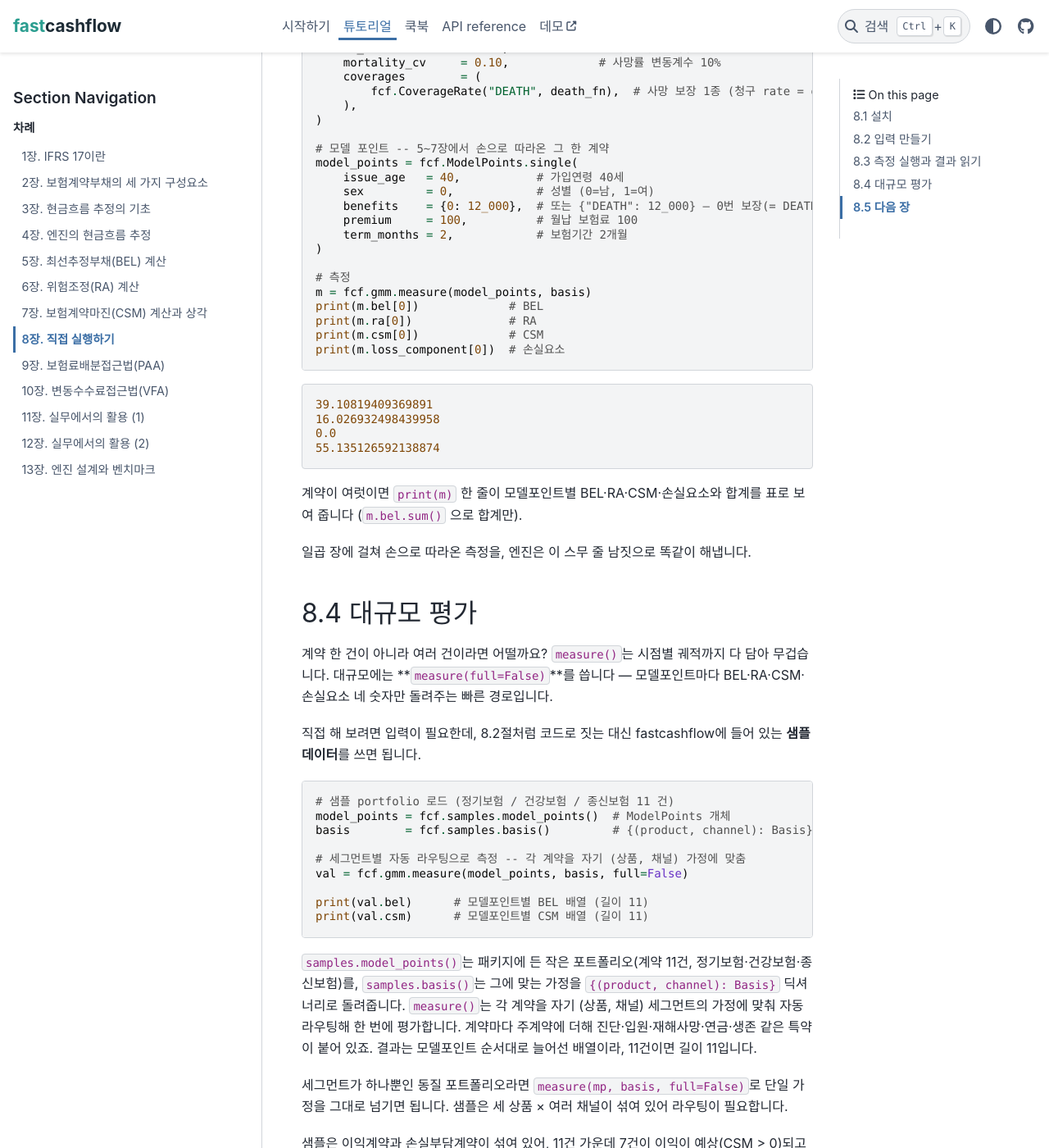
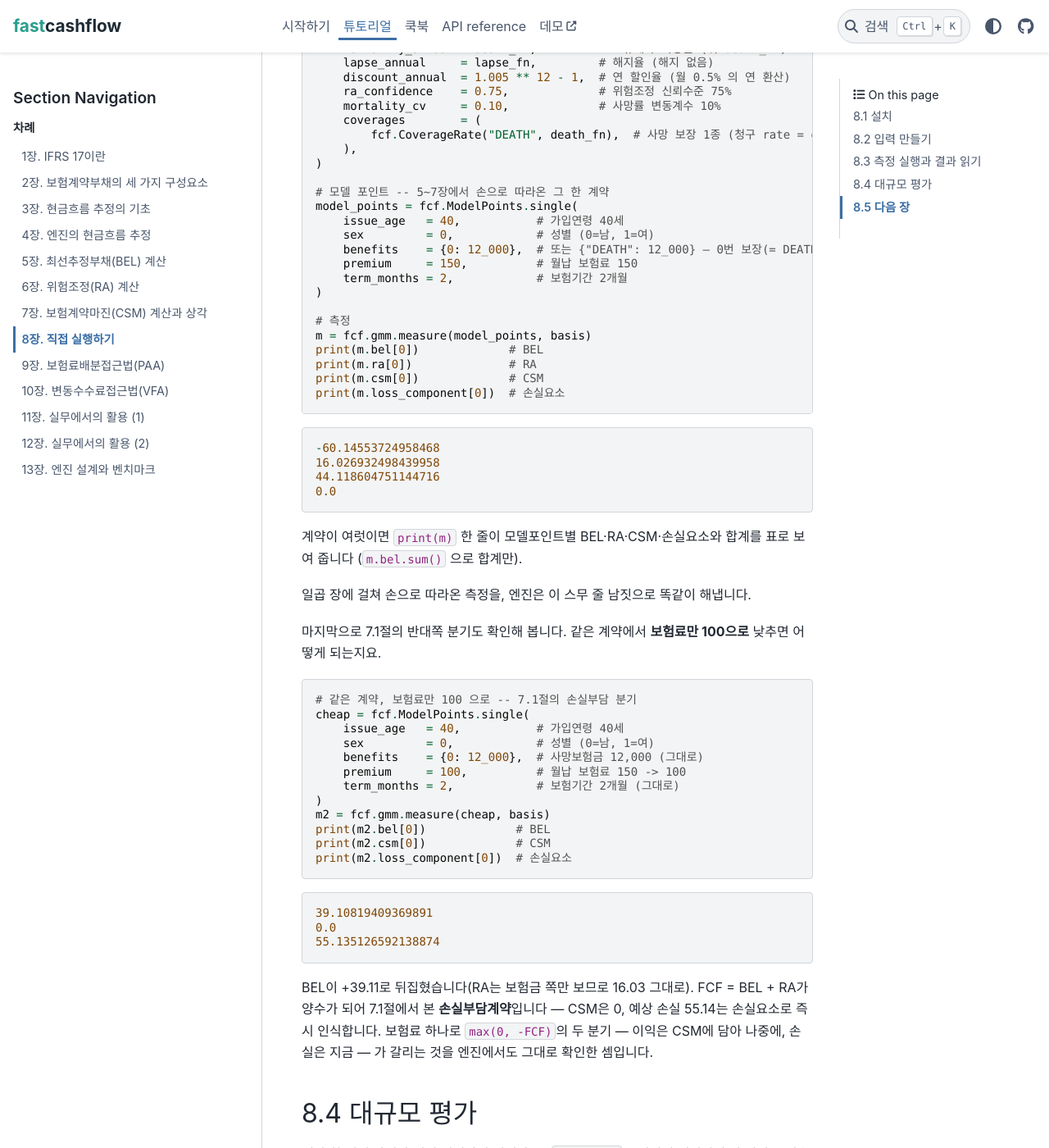
Before and after one commit to seokhoonj/fastcashflow, a Sphinx documentation site: the page built from docs/tutorial/08-hands-on.md, in a window 1280 px wide and 1400 px high, scrolled down 4749 px. Shown: the whole window at 82% size. Built offline with Sphinx 7.4.7 and the PyData theme 0.15.4, drawn with Linux system fonts in a browser that asks for light colours; some of the changed text lies outside the part shown.

Commit message:
docs: make the tutorial's running contract profitable so the main thread shows a CSM
The 2-month hand-calc contract of chapters 5-8 was onerous (premium 100,
FCF +55.11), so the tutorial's flagship hands-on run produced CSM = 0 and
the CSM roll of chapter 7.4 was never reproduced by the engine. Raise the
premium to 150: the hand calculation now lands on BEL -60.15 (a negative
BEL teaching the sign convention on the way), FCF -44.14 and CSM 44.14,
chapter 7.4 rolls that CSM by hand (44.14 -> 22.07 -> 0) next to the
abstract example, and chapter 8 validates the whole thread against the
engine (-60.15 / 16.03 / 44.12). The onerous case moves to its own
paragraph in 7.1 and a premium-100 re-run at the end of 8.3, so both
branches of max(0, -FCF) still appear -- profit deferred into the CSM,
loss recognised at once.

````diff
--- a/docs/tutorial/08-hands-on.md
+++ b/docs/tutorial/08-hands-on.md
@@ -155,12 +155,12 @@ model_points = fcf.ModelPoints.single(
     issue_age   = 40,           # 가입연령 40세
     sex         = 0,            # 성별 (0=남, 1=여)
     benefits    = {0: 12_000},  # 또는 {"DEATH": 12_000} — 0번 보장(= DEATH) 보험금 12,000
-    premium     = 100,          # 월납 보험료 100
+    premium     = 150,          # 월납 보험료 150
     term_months = 2,            # 보험기간 2개월
 )
 ```
 
-가입연령 40세, 사망보험금 12,000, 월 보험료 100, 보험기간 2개월 —
+가입연령 40세, 사망보험금 12,000, 월 보험료 150, 보험기간 2개월 —
 5~7장의 그 계약입니다. `12_000`의 밑줄은 자릿수를 읽기 쉽게 나눈
 것일 뿐, `12000`과 같습니다. `benefits={0: 12_000}`은 위에서 등록한
 첫 번째(= 0번) 보장 — 곧 `"DEATH"` — 에 12,000을 매단다는 뜻입니다.
@@ -192,10 +192,10 @@ print(m.loss_component[0])  # 손실요소
 나옵니다.
 
 ```
-39.10819409369891
+-60.14553724958468
 16.026932498439958
+44.118604751144716
 0.0
-55.135126592138874
 ```
 
 `m.bel`은 모델포인트별 BEL을 담은 배열입니다 — 각 계약의 **최초 인식
@@ -203,11 +203,13 @@ print(m.loss_component[0])  # 손실요소
 하나뿐이니 `[0]`이면 됩니다. 시점별 BEL 궤적(5.3절의 BEL 곡선)이 필요하면
 `m.bel_path`를 씁니다.
 
-이 숫자들을 알아보시겠습니까? 5장에서 손으로 구한 BEL 39.10,
+이 숫자들을 알아보시겠습니까? 5장에서 손으로 구한 BEL -60.15,
 6장에서 구한 RA 16.01입니다. 손계산은 할인계수를 반올림해 썼으니
-끝자리만 미세하게 다를 뿐, 엔진이 내놓은 39.11과 16.03은 같은
-값입니다. FCF = BEL + RA가 양수라 7.1절에서 본 대로 **손실부담계약** —
-CSM은 0, 손실요소는 55.14입니다.
+끝자리만 미세하게 다를 뿐, 엔진이 내놓은 -60.15와 16.03은 같은
+값입니다. FCF = BEL + RA가 음수라 7.1절에서 본 대로 **이익이 예상되는
+계약** — CSM은 44.12, 7.4절에서 손으로 굴리기 시작한 그 값(44.14)이고,
+손실요소는 0입니다. CSM 궤적은 `m.csm_path`에 들어 있습니다 — 7.4절의
+굴림 그대로 44.12 → 22.06 → 0으로 풀려 갑니다.
 
 지금까지의 코드를 한 파일에 모으면 이게 전부입니다.
 
@@ -240,7 +242,7 @@ model_points = fcf.ModelPoints.single(
     issue_age   = 40,           # 가입연령 40세
     sex         = 0,            # 성별 (0=남, 1=여)
     benefits    = {0: 12_000},  # 또는 {"DEATH": 12_000} — 0번 보장(= DEATH) 보험금 12,000
-    premium     = 100,          # 월납 보험료 100
+    premium     = 150,          # 월납 보험료 150
     term_months = 2,            # 보험기간 2개월
 )
 
@@ -253,10 +255,10 @@ print(m.loss_component[0])  # 손실요소
 ```
 
 ```
-39.10819409369891
+-60.14553724958468
 16.026932498439958
+44.118604751144716
 0.0
-55.135126592138874
 ```
 
 계약이 여럿이면 `print(m)` 한 줄이 모델포인트별 BEL·RA·CSM·손실요소와
@@ -264,6 +266,36 @@ print(m.loss_component[0])  # 손실요소
 
 일곱 장에 걸쳐 손으로 따라온 측정을, 엔진은 이 스무 줄 남짓으로
 똑같이 해냅니다.
+
+마지막으로 7.1절의 반대쪽 분기도 확인해 봅니다. 같은 계약에서
+**보험료만 100으로** 낮추면 어떻게 되는지요.
+
+```python
+# 같은 계약, 보험료만 100 으로 -- 7.1절의 손실부담 분기
+cheap = fcf.ModelPoints.single(
+    issue_age   = 40,           # 가입연령 40세
+    sex         = 0,            # 성별 (0=남, 1=여)
+    benefits    = {0: 12_000},  # 사망보험금 12,000 (그대로)
+    premium     = 100,          # 월납 보험료 150 -> 100
+    term_months = 2,            # 보험기간 2개월 (그대로)
+)
+m2 = fcf.gmm.measure(cheap, basis)
+print(m2.bel[0])             # BEL
+print(m2.csm[0])             # CSM
+print(m2.loss_component[0])  # 손실요소
+```
+
+```
+39.10819409369891
+0.0
+55.135126592138874
+```
+
+BEL이 +39.11로 뒤집혔습니다(RA는 보험금 쪽만 보므로 16.03 그대로).
+FCF = BEL + RA가 양수가 되어 7.1절에서 본 **손실부담계약**입니다 —
+CSM은 0, 예상 손실 55.14는 손실요소로 즉시 인식합니다. 보험료
+하나로 `max(0, -FCF)`의 두 분기 — 이익은 CSM에 담아 나중에, 손실은
+지금 — 가 갈리는 것을 엔진에서도 그대로 확인한 셈입니다.
 
 ## 8.4 대규모 평가
 
````
Also changed, not shown: docs/tutorial/05-bel-calculation.md (+16 -14 lines), docs/tutorial/06-risk-adjustment.md (+5 -3 lines), docs/tutorial/07-csm.md (+45 -7 lines).
